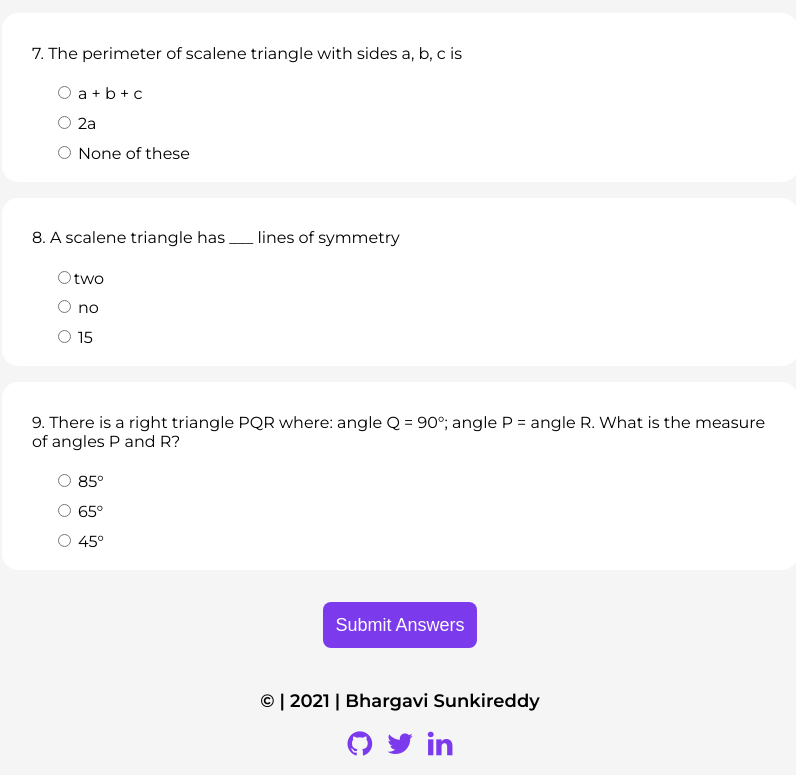
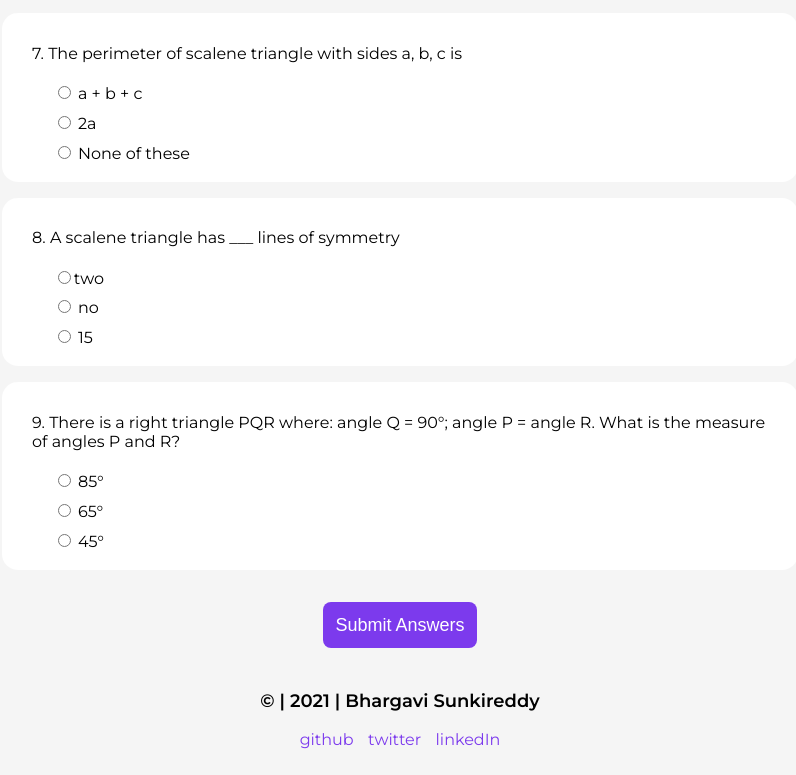
Before and after one commit to bhargaviRdy/fun-triangle, a plain HTML site: page quiz.html in a window 1280 px wide. Shown: the part 1341-2116 px from the top of the page, without its empty margins (240-1036 px from the left). Drawn offline with Linux system fonts and the light colour scheme.

Commit message:
updated header

```diff
--- a/quiz.html
+++ b/quiz.html
@@ -6,7 +6,7 @@
     <meta http-equiv="X-UA-Compatible" content="IE=edge">
     <meta name="viewport" content="width=device-width, initial-scale=1.0">
     <title>quiz</title>
-    <link rel="stylesheet" href="https://maxcdn.bootstrapcdn.com/font-awesome/4.7.0/css/font-awesome.min.css">
+    <!-- <link rel="stylesheet" href="https://maxcdn.bootstrapcdn.com/font-awesome/4.7.0/css/font-awesome.min.css"> -->
     <link rel="stylesheet" href="styles.css">
     <link rel="stylesheet" href="style/quiz.css">
 </head>
@@ -201,21 +201,27 @@
 
         <footer>
             <p>© | 2021 | Bhargavi Sunkireddy</p>
-            <ul >
-              <li >
-                  <a target="_blank"   href="https://github.com/bhargaviRdy"> <i class="fa fa-github" style="font-size:1.8rem;"></i> </a>
-              </li>
-              <li>
-                  <a  target="_blank"  href="https://twitter.com/bondam_23"> <i class="fa fa-twitter" style="font-size:1.8rem;"></i> </a>
-              </li>
-              <li >
-                  <a target="_blank"   href="https://www.linkedin.com/in/bhargavi-sunkireddy-a60b041a1/">
-                      <i class="fa fa-linkedin" style="font-size:1.8rem; "></i>
-                  </a>
-              </li>
-          </ul>
+            <ul class="list-non-bullet">
+                <li class="list-item-inline">
+                    <a target="_blank"   href="https://github.com/bhargaviRdy">
+                        github
+                        <!-- <i class="fa fa-github" style="font-size:30px;"></i> -->
+                     </a>
+                </li>
+                <li class="list-item-inline">
+                    <a  target="_blank" href="https://twitter.com/bondam_23">
+                        twitter
+                        <!-- <i class="fa fa-twitter" style="font-size:30px;"></i>  -->
+                    </a>
+                </li>
+                <li class="list-item-inline">
+                    <a target="_blank"  href="https://www.linkedin.com/in/bhargavi-sunkireddy-a60b041a1/">
+                        linkedIn
+                        <!-- <i class="fa fa-linkedin" style="font-size:30px;"></i> -->
+                    </a>
+                </li>
+            </ul>
           </footer>
-
         <script src="scripts/quiz.js"></script>
 </body>
 
```
Also changed, not shown: area.html (+21 -14 lines), hypotenuse.html (+21 -14 lines), index.html (+15 -8 lines).
